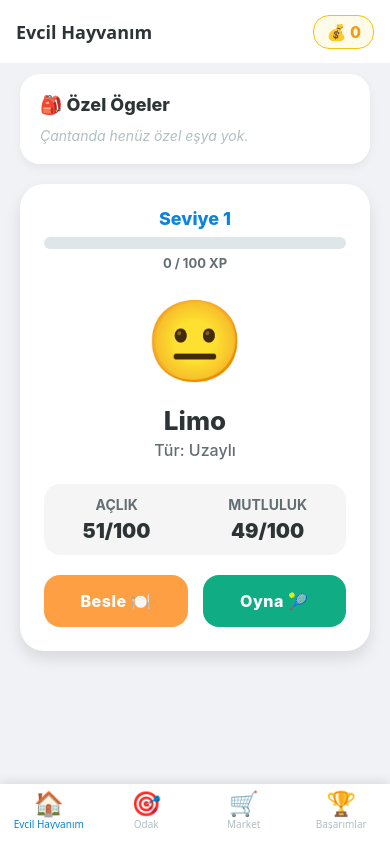
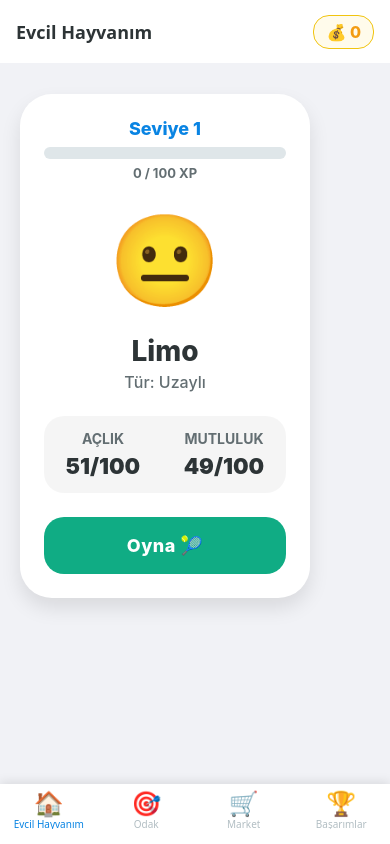
Before and after one commit to Ali8183/Challenge3, a React Native app: screen /Ev in a window 390 px wide. Built offline with nearby package versions, Linux system fonts and the light colour scheme.

Commit message:
style: Clean up Home UI with responsive Right Sidebar for specific item usages

```diff
--- a/screens/HomeScreen.js
+++ b/screens/HomeScreen.js
@@ -1,5 +1,5 @@
-import React, { useContext, useState } from 'react';
-import { View, Text, TouchableOpacity, StyleSheet, ScrollView, Modal, Pressable } from 'react-native';
+import React, { useContext } from 'react';
+import { View, Text, TouchableOpacity, StyleSheet, ScrollView } from 'react-native';
 import { TamagotchiContext, MARKET_ITEMS } from '../context/TamagotchiContext';
 
 const HomeScreen = () => {
@@ -7,8 +7,6 @@ const HomeScreen = () => {
     isim, tur, aclik, mutluluk, level, xp,
     envanter, esyaKullan, oyna, isLoaded
   } = useContext(TamagotchiContext);
-
-  const [besleModalVisible, setBesleModalVisible] = useState(false);
 
   if (!isLoaded) {
     return (
@@ -28,40 +26,13 @@ const HomeScreen = () => {
   const isHungry = aclik > 70;
   const finalBgColor = isHungry ? '#ffcccc' : '#ffffff';
 
-  // Envanterdeki ürünleri ayır (Eski 'mama' ve 'iksir' kalıntılarına karşı güvenlik kontrolü eklendi)
-  const beslenmeEsyalari = Object.keys(envanter).filter(
-    (id) => envanter[id] > 0 && MARKET_ITEMS[id] && (MARKET_ITEMS[id].tip === 'yiyecek' || MARKET_ITEMS[id].tip === 'icecek')
-  );
-  const ozelEsyalar = Object.keys(envanter).filter(
-    (id) => envanter[id] > 0 && MARKET_ITEMS[id] && MARKET_ITEMS[id].tip === 'ozel'
-  );
+  // Sahip olunan eşyaları filtrele
+  const sahipOlunanAcalar = Object.keys(envanter).filter((id) => envanter[id] > 0 && MARKET_ITEMS[id]);
 
   return (
-    <ScrollView style={styles.container} contentContainerStyle={styles.contentContainer} showsVerticalScrollIndicator={false}>
+    <View style={styles.container}>
 
-      {/* GAMIFICATION: Özel Ögeler Çantası */}
-      <View style={styles.inventoryCard}>
-        <Text style={styles.inventoryTitle}>🎒 Özel Ögeler</Text>
-
-        <ScrollView horizontal showsHorizontalScrollIndicator={false} contentContainerStyle={styles.inventoryItemsRow}>
-          {ozelEsyalar.length > 0 ? (
-            ozelEsyalar.map((id) => (
-              <TouchableOpacity
-                key={id}
-                style={styles.invItem}
-                onPress={() => esyaKullan(id)}
-                activeOpacity={0.7}
-              >
-                <Text style={styles.invEmojiText}>
-                  {MARKET_ITEMS[id].emoji} x{envanter[id]}
-                </Text>
-              </TouchableOpacity>
-            ))
-          ) : (
-             <Text style={styles.emptyStText}>Çantanda henüz özel eşya yok.</Text>
-          )}
-        </ScrollView>
-      </View>
+      <ScrollView contentContainerStyle={styles.contentContainer} showsVerticalScrollIndicator={false}>
 
         <View style={[styles.card, { backgroundColor: finalBgColor }]}>
           <View style={styles.levelContainer}>
@@ -96,13 +67,6 @@ const HomeScreen = () => {
 
           <View style={styles.actionContainer}>
             <TouchableOpacity
-            style={[styles.button, styles.feedButton]}
-            onPress={() => setBesleModalVisible(true)}
-            activeOpacity={0.7}
-          >
-            <Text style={styles.buttonText}>Besle 🍽️</Text>
-          </TouchableOpacity>
-          <TouchableOpacity
               style={[styles.button, styles.playButton]}
               onPress={oyna}
               activeOpacity={0.7}
@@ -112,61 +76,31 @@ const HomeScreen = () => {
           </View>
         </View>
 
-      {/* BESLENME MODALI */}
-      <Modal
-        animationType="slide"
-        transparent={true}
-        visible={besleModalVisible}
-        onRequestClose={() => setBesleModalVisible(false)}
-      >
-        <View style={styles.modalOverlay}>
-          <View style={styles.modalView}>
-            <View style={styles.modalHeader}>
-              <Text style={styles.modalTitle}>Ne Yedirmek İstersin? 😋</Text>
-              <Pressable onPress={() => setBesleModalVisible(false)} style={styles.closeButton}>
-                <Text style={styles.closeButtonText}>X</Text>
-              </Pressable>
-            </View>
+        <View style={{height: 20}} />
+      </ScrollView>
 
-            <ScrollView contentContainerStyle={styles.modalItemsContainer} showsVerticalScrollIndicator={false}>
-              {beslenmeEsyalari.length > 0 ? (
-                beslenmeEsyalari.map((id) => (
+      {/* DİKEY ENVANTER SİDEBAR'I (Mevcut ise göster) */}
+      {sahipOlunanAcalar.length > 0 && (
+        <View style={styles.sidebar}>
+          <ScrollView showsVerticalScrollIndicator={false} contentContainerStyle={styles.sidebarScroll}>
+            {sahipOlunanAcalar.map((id) => (
               <TouchableOpacity
                 key={id}
-                    style={styles.foodItem}
-                    onPress={() => {
-                        esyaKullan(id);
-                        if(envanter[id] === 1 && beslenmeEsyalari.length === 1) {
-                           setBesleModalVisible(false); // sonuncu bittiyse kapat
-                        }
-                    }}
+                style={styles.sidebarItem}
+                onPress={() => esyaKullan(id)}
                 activeOpacity={0.7}
               >
-                    <Text style={styles.foodEmoji}>{MARKET_ITEMS[id].emoji}</Text>
-                    <View style={styles.foodInfo}>
-                      <Text style={styles.foodTitle}>{MARKET_ITEMS[id].isim} (x{envanter[id]})</Text>
-                      <Text style={styles.foodDesc}>{MARKET_ITEMS[id].aciklama}</Text>
-                    </View>
-                    <View style={styles.useButton}>
-                       <Text style={styles.useButtonText}>Kullan</Text>
+                <Text style={styles.sidebarEmoji}>{MARKET_ITEMS[id].emoji}</Text>
+                <View style={styles.badge}>
+                  <Text style={styles.badgeText}>x{envanter[id]}</Text>
                 </View>
               </TouchableOpacity>
-                ))
-              ) : (
-                <View style={styles.emptyFoodContainer}>
-                  <Text style={styles.emptyFoodEmoji}>🛒</Text>
-                  <Text style={styles.emptyFoodText}>Çantanda yiyecek veya içecek kalmamış!</Text>
-                  <Text style={styles.emptyFoodSubtext}>Markete gidip bir şeyler satın almalısın.</Text>
+            ))}
+          </ScrollView>
         </View>
       )}
-            </ScrollView>
 
     </View>
-        </View>
-      </Modal>
-
-      <View style={{height: 20}} />
-    </ScrollView>
   );
 };
 
@@ -180,28 +114,30 @@ const styles = StyleSheet.create({
   container: {
     flex: 1,
     backgroundColor: '#f1f2f6',
+    flexDirection: 'row', // Relative positioning için yatay ana taşıyıcı
   },
   contentContainer: {
     alignItems: 'center',
     padding: 20,
-    paddingTop: 10,
+    paddingTop: 30,
+    flexGrow: 1,
+    paddingRight: 80, // Sidebar'a yer açmak için sağdan boşluk bırakıyoruz
   },
   card: {
     width: '100%',
-    maxWidth: 380,
-    borderRadius: 24,
+    maxWidth: 340,
+    borderRadius: 32,
     padding: 24,
     alignItems: 'center',
     shadowColor: '#000',
-    shadowOffset: { width: 0, height: 8 },
+    shadowOffset: { width: 0, height: 10 },
     shadowOpacity: 0.1,
-    shadowRadius: 15,
-    elevation: 10,
-    marginBottom: 20,
+    shadowRadius: 20,
+    elevation: 8,
   },
   levelContainer: {
     width: '100%',
-    marginBottom: 20,
+    marginBottom: 24,
     alignItems: 'center',
   },
   levelText: {
@@ -229,15 +165,15 @@ const styles = StyleSheet.create({
     fontWeight: '700',
   },
   emoji: {
-    fontSize: 80,
-    marginBottom: 16,
+    fontSize: 90,
+    marginBottom: 20,
   },
   infoContainer: {
     alignItems: 'center',
     marginBottom: 24,
   },
   name: {
-    fontSize: 26,
+    fontSize: 28,
     fontWeight: '800',
     color: '#2d3436',
     marginBottom: 4,
@@ -251,10 +187,10 @@ const styles = StyleSheet.create({
     flexDirection: 'row',
     justifyContent: 'space-around',
     width: '100%',
-    marginBottom: 20,
+    marginBottom: 24,
     backgroundColor: 'rgba(0, 0, 0, 0.04)',
-    paddingVertical: 12,
-    borderRadius: 16,
+    paddingVertical: 14,
+    borderRadius: 20,
   },
   statBox: {
     alignItems: 'center',
@@ -267,182 +203,86 @@ const styles = StyleSheet.create({
     textTransform: 'uppercase',
   },
   statValue: {
-    fontSize: 20,
+    fontSize: 22,
     fontWeight: '900',
   },
   actionContainer: {
     flexDirection: 'row',
-    justifyContent: 'space-between',
     width: '100%',
-    gap: 15,
   },
   button: {
     flex: 1,
     flexDirection: 'row',
-    paddingVertical: 16,
-    borderRadius: 16,
+    paddingVertical: 18,
+    borderRadius: 20,
     alignItems: 'center',
     justifyContent: 'center',
-    gap: 8,
-  },
-  feedButton: {
-    backgroundColor: '#ff9f43',
+    shadowOffset: { width: 0, height: 6 },
+    shadowOpacity: 0.3,
+    shadowRadius: 10,
+    elevation: 5,
   },
   playButton: {
     backgroundColor: '#10ac84',
+    shadowColor: '#10ac84',
   },
   buttonText: {
     color: '#ffffff',
-    fontSize: 16,
+    fontSize: 18,
     fontWeight: '800',
     letterSpacing: 0.5,
   },
-  // INVENTORY STYLES
-  inventoryCard: {
-    width: '100%',
-    maxWidth: 380,
+
+  // SIDEBAR STYLES
+  sidebar: {
+    position: 'absolute',
+    right: 15,
+    top: 30,
+    bottom: 30,
+    width: 60,
+    backgroundColor: 'transparent',
+  },
+  sidebarScroll: {
+    alignItems: 'center',
+    paddingVertical: 10,
+    gap: 16,
+  },
+  sidebarItem: {
+    width: 56,
+    height: 56,
     backgroundColor: '#ffffff',
-    borderRadius: 20,
-    padding: 20,
+    borderRadius: 28, // Tam yuvarlak
+    alignItems: 'center',
+    justifyContent: 'center',
     shadowColor: '#000',
     shadowOffset: { width: 0, height: 4 },
-    shadowOpacity: 0.05,
-    shadowRadius: 10,
+    shadowOpacity: 0.15,
+    shadowRadius: 8,
     elevation: 5,
-    marginBottom: 20,
+    borderWidth: 2,
+    borderColor: '#f1f2f6',
   },
-  inventoryTitle: {
-    fontSize: 18,
-    fontWeight: '800',
-    color: '#2d3436',
-    marginBottom: 12,
+  sidebarEmoji: {
+    fontSize: 26,
   },
-  inventoryItemsRow: {
-    flexDirection: 'row',
-    gap: 10,
-    paddingRight: 20, // scroll için boşluk
-  },
-  emptyStText: {
-    fontSize: 14,
-    color: '#b2bec3',
-    fontStyle: 'italic',
-  },
-  invItem: {
-    backgroundColor: '#f8f9fa',
-    paddingHorizontal: 16,
-    paddingVertical: 12,
-    borderRadius: 16,
-    borderWidth: 1.5,
-    borderColor: '#0984e3',
+  badge: {
+    position: 'absolute',
+    top: -4,
+    right: -4,
+    backgroundColor: '#d63031',
+    borderRadius: 10,
+    minWidth: 20,
+    height: 20,
     alignItems: 'center',
     justifyContent: 'center',
-    minWidth: 70,
+    borderWidth: 2,
+    borderColor: '#ffffff',
+    paddingHorizontal: 4,
   },
-  invEmojiText: {
-    fontSize: 20,
-    fontWeight: '800',
-    color: '#0984e3',
-  },
-  // MODAL STYLES
-  modalOverlay: {
-    flex: 1,
-    backgroundColor: 'rgba(0,0,0,0.4)',
-    justifyContent: 'flex-end',
-  },
-  modalView: {
-    backgroundColor: '#ffffff',
-    borderTopLeftRadius: 30,
-    borderTopRightRadius: 30,
-    padding: 24,
-    maxHeight: '70%',
-    shadowColor: '#000',
-    shadowOffset: { width: 0, height: -10 },
-    shadowOpacity: 0.1,
-    elevation: 15,
-  },
-  modalHeader: {
-    flexDirection: 'row',
-    justifyContent: 'space-between',
-    alignItems: 'center',
-    marginBottom: 16,
-  },
-  modalTitle: {
-    fontSize: 22,
-    fontWeight: '800',
-    color: '#2d3436',
-  },
-  closeButton: {
-    backgroundColor: '#f1f2f6',
-    width: 36,
-    height: 36,
-    borderRadius: 18,
-    alignItems: 'center',
-    justifyContent: 'center',
-  },
-  closeButtonText: {
-    fontSize: 16,
-    fontWeight: '800',
-    color: '#636e72',
-  },
-  modalItemsContainer: {
-    paddingBottom: 20,
-    gap: 12,
-  },
-  foodItem: {
-    flexDirection: 'row',
-    backgroundColor: '#f8f9fa',
-    borderRadius: 16,
-    padding: 16,
-    alignItems: 'center',
-    borderWidth: 1,
-    borderColor: '#dfe6e9',
-  },
-  foodEmoji: {
-    fontSize: 34,
-    marginRight: 12,
-  },
-  foodInfo: {
-    flex: 1,
-    marginRight: 10,
-  },
-  foodTitle: {
-    fontSize: 16,
-    fontWeight: '800',
-    color: '#2d3436',
-    marginBottom: 4,
-  },
-  foodDesc: {
-    fontSize: 12,
-    color: '#636e72',
-  },
-  useButton: {
-    backgroundColor: '#ff9f43',
-    paddingVertical: 8,
-    paddingHorizontal: 14,
-    borderRadius: 12,
-  },
-  useButtonText: {
-    color: '#fff',
-    fontWeight: '800',
-    fontSize: 14,
-  },
-  emptyFoodContainer: {
-    alignItems: 'center',
-    paddingVertical: 40,
-  },
-  emptyFoodEmoji: {
-    fontSize: 50,
-    marginBottom: 10,
-  },
-  emptyFoodText: {
-    fontSize: 18,
-    fontWeight: '800',
-    color: '#2d3436',
-    marginBottom: 6,
-  },
-  emptyFoodSubtext: {
-    fontSize: 14,
-    color: '#636e72',
+  badgeText: {
+    color: '#ffffff',
+    fontSize: 10,
+    fontWeight: '900',
   }
 });
 
```
Lines whose indentation alone changed are shown as unchanged.
